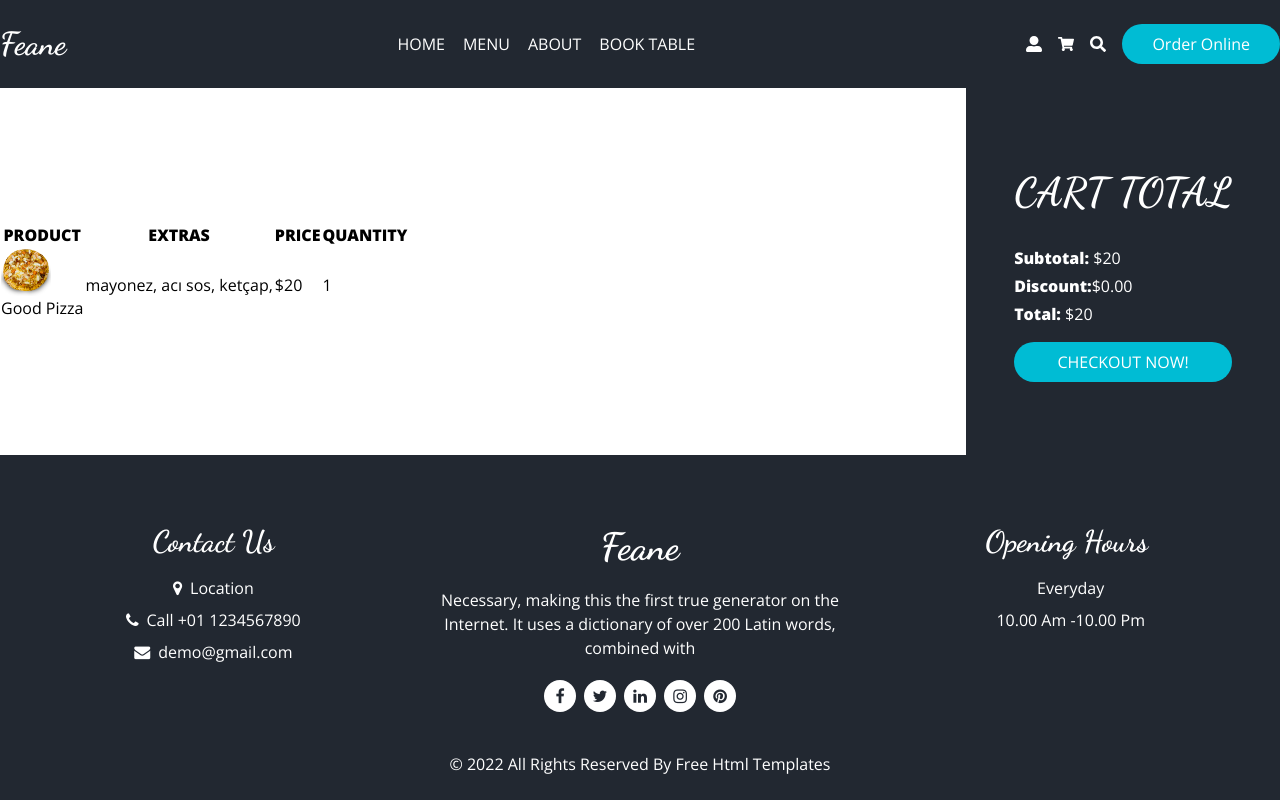
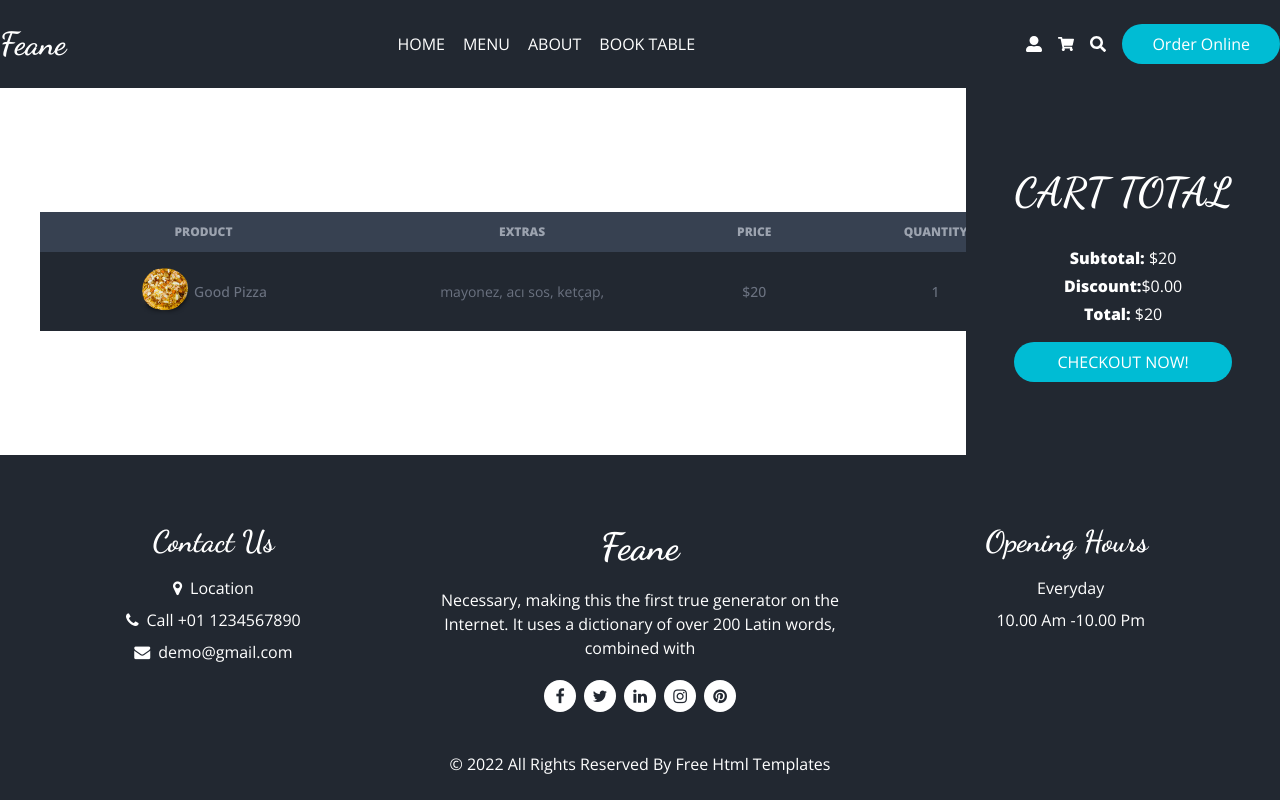
Before and after one commit to kerim-agayev/nextJsYemek, a Next.js app in the folder food_ordering/: page /cart in a window 1280 px wide. Built offline with nearby package versions, Linux system fonts and the light colour scheme.

Commit message:
cart page table
cart page table

```diff
--- a/food_ordering/components/layout/Header.jsx
+++ b/food_ordering/components/layout/Header.jsx
@@ -49,11 +49,15 @@ const Header = () => {
         <div className="flex gap-x-4 items-center">
 
            <Link href="/auth/login">
-            <FaUserAlt className="hover:text-primary transition-all cursor-pointer" />
+           <span>
+              <FaUserAlt className="hover:text-primary transition-all cursor-pointer" />
+            </span>
           </Link>
 
           <Link href="/cart">
-            <FaShoppingCart className="hover:text-primary transition-all cursor-pointer" />
+          <span>
+              <FaShoppingCart className="hover:text-primary transition-all cursor-pointer" />
+            </span>
 
           </Link>
 
--- a/food_ordering/pages/cart/index.jsx
+++ b/food_ordering/pages/cart/index.jsx
@@ -4,33 +4,47 @@ import Title from "../../components/ui/Title";
 const Cart = () => {
   return (
     <div className="min-h-[calc(100vh_-_433px)]">
-      <div className="flex justify-between items-center">
-        <div className="min-h-[calc(100vh_-_433px)] flex items-center flex-1">
-          <table>
-            <thead>
+         <div className="flex justify-between items-center md:flex-row flex-col">
+        <div className="md:min-h-[calc(100vh_-_433px)] flex items-center flex-1 p-10 overflow-x-auto w-full">
+          <table className="w-full text-sm text-center text-gray-500 min-w-[1000px]">
+            <thead className="text-xs text-gray-400 uppercase bg-gray-700">
               <tr>
-                <th>PRODUCT</th>
-                <th>EXTRAS</th>
-                <th>PRICE</th>
-                <th>QUANTITY</th>
+              <th scope="col" className="py-3 px-6">
+                  PRODUCT
+                </th>
+                <th scope="col" className="py-3 px-6">
+                  EXTRAS
+                </th>
+                <th scope="col" className="py-3 px-6">
+                  PRICE
+                </th>
+                <th scope="col" className="py-3 px-6">
+                  QUANTITY
+                </th>
               </tr>
             </thead>
             <tbody>
-              <tr>
-                <td>
+            <tr className="transition-all bg-secondary border-gray-700 hover:bg-primary ">
+                <td className="py-4 px-6 font-medium whitespace-nowrap hover:text-white flex items-center gap-x-1 justify-center">
                   <Image src="/images/f1.png" alt="" width={50} height={50} />
                   <span>Good Pizza</span>
                 </td>
                 <td>
                   <span>mayonez, acı sos, ketçap,</span>
                 </td>
-                <td>$20</td>
-                <td>1</td>
+                <td className="py-4 px-6 font-medium whitespace-nowrap hover:text-white">
+                  $20
+                </td>
+                <td className="py-4 px-6 font-medium whitespace-nowrap hover:text-white">
+                  1
+                </td>
+
+
               </tr>
             </tbody>
           </table>
         </div>
-        <div className="bg-secondary min-h-[calc(100vh_-_433px)] flex flex-col justify-center text-white p-12">
+        <div className="bg-secondary min-h-[calc(100vh_-_433px)] flex flex-col justify-center text-white p-12 md:w-auto w-full   md:text-start !text-center">
           <Title addClass="text-[40px]">CART TOTAL</Title>
 
           <div className="mt-6">
```
